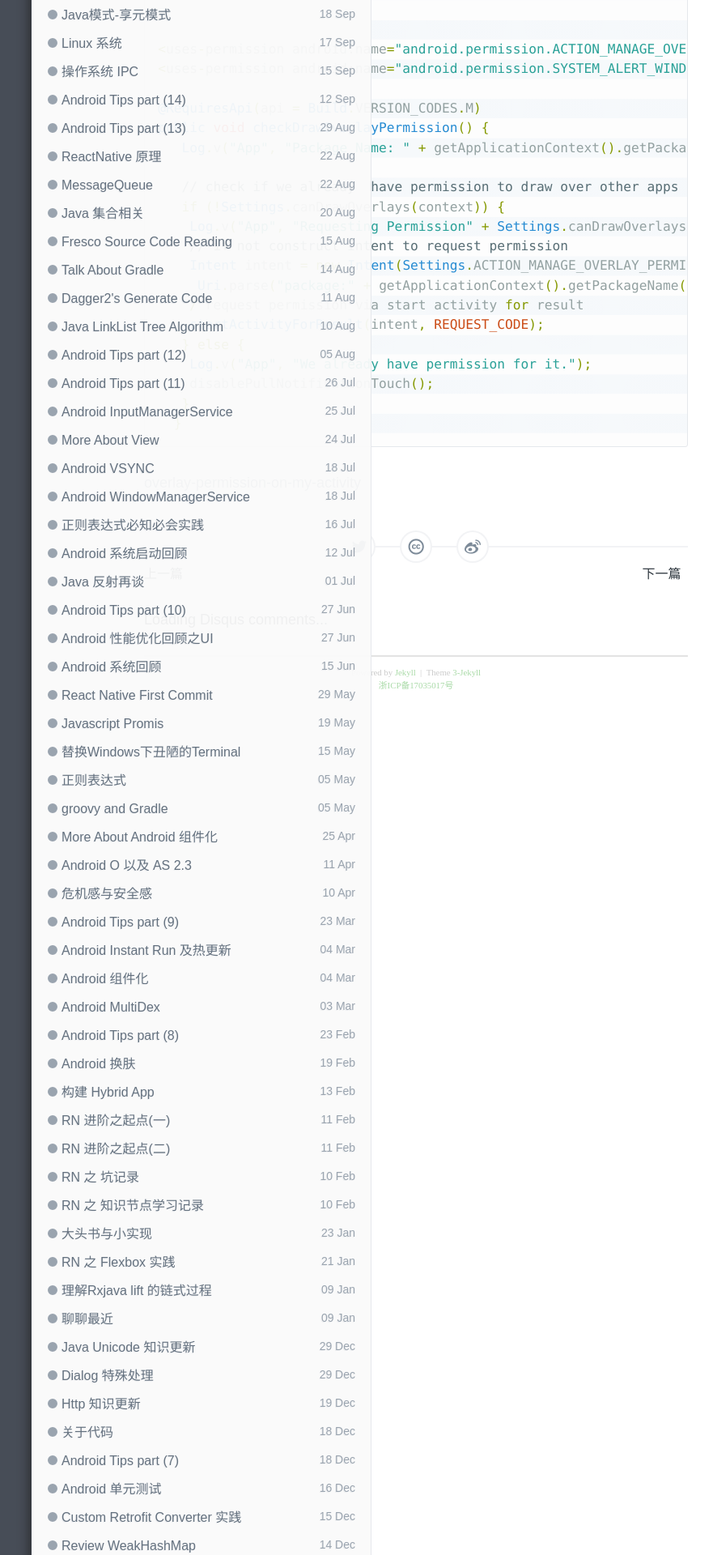
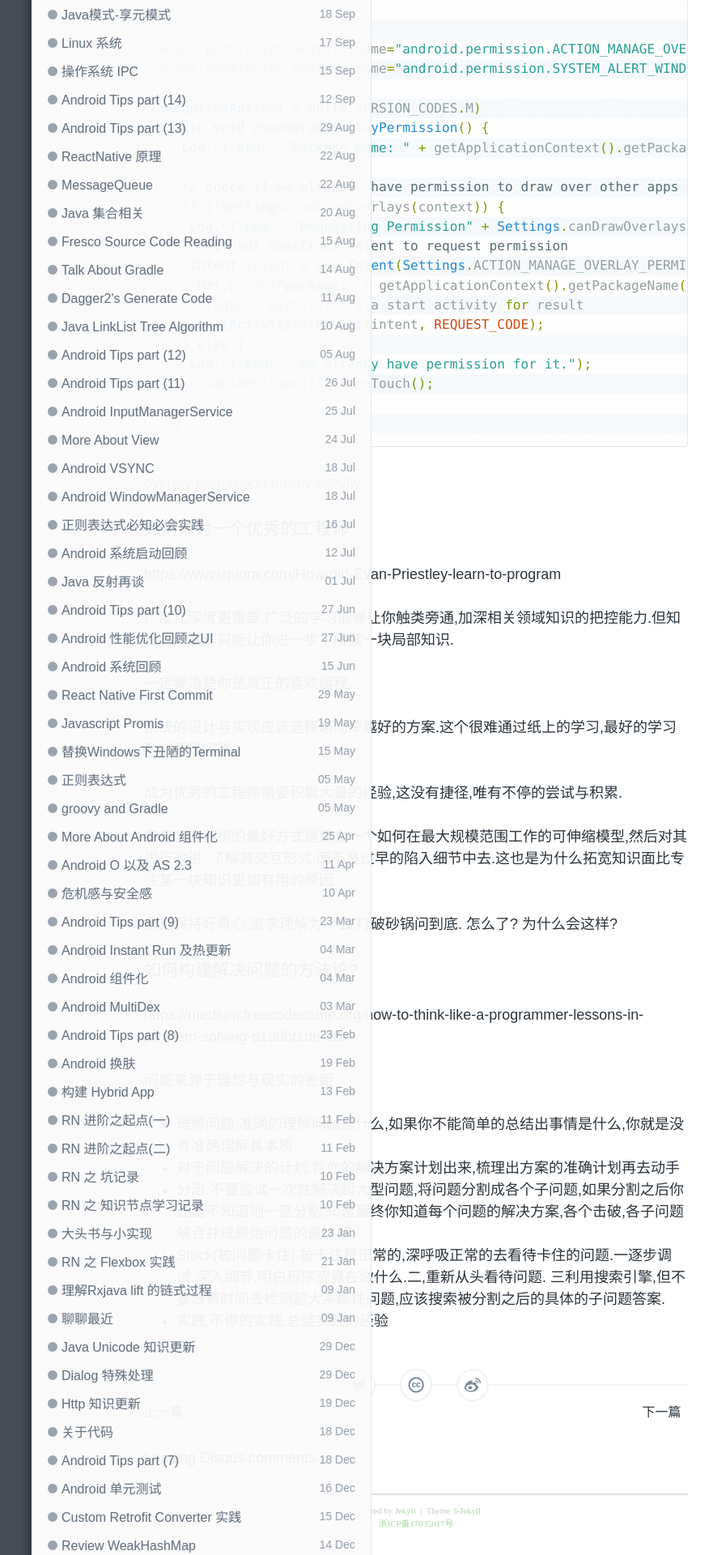
Before and after one commit to enlipan/enlipan.github.io, a Jekyll site: the page built from _posts/2018-08-31-android-tips-21.md, in a window 1280 px wide. Shown: the part 1718-3638 px from the top of the page at 81% size, without its empty margins (126-1007 px from the left). Built offline with Jekyll 4.4.1, drawn with Linux system fonts in a browser that asks for light colours; nearby versions of some CDN libraries; comment, search, counter and statistics services are not loaded.

Commit message:
feat: add tips

```diff
--- a/_posts/2018-08-31-android-tips-21.md
+++ b/_posts/2018-08-31-android-tips-21.md
@@ -92,3 +92,35 @@
 
 
 [overlay-permission-on-my-activity](https://stackoverflow.com/questions/40437721/how-to-give-screen-overlay-permission-on-my-activity)
+
+
+
+### 如何成为一个优秀的工程师
+
+https://www.quora.com/How-did-Evan-Priestley-learn-to-program
+
+
+广度比深度更重要,广泛的学习能够让你触类旁通,加深相关领域知识的把控能力.但知识的深度却只能让你进一步了解某一块局部知识.
+
+一定要清楚你是真正的喜欢编程.
+
+系统的设计与实现应该选择越简单越好的方案.这个很难通过纸上的学习,最好的学习形式还是实践.
+
+成为优秀的工程师需要积累大量的经验,这没有捷径,唯有不停的尝试与积累.
+
+学习复杂系统的最好方式是建立一个如何在最大规模范围工作的可伸缩模型,然后对其进行改进. 了解其交互形式,而不是过早的陷入细节中去.这也是为什么拓宽知识面比专注某一块知识更加有用的原因.
+
+永远保持好奇心,追求理解为什么,打破砂锅问到底. 怎么了? 为什么会这样?
+
+
+### 如何构建解决问题的方法论?
+
+https://medium.freecodecamp.org/how-to-think-like-a-programmer-lessons-in-problem-solving-d1d8bf1de7d2
+
+问题来源于理想与现实的差距
+
+* 理解问题,准确的理解问题是什么,如果你不能简单的总结出事情是什么,你就是没有准确理解其本质
+* 对于问题解决的计划,将你的解决方案计划出来,梳理出方案的准确计划再去动手
+* 分治.不要尝试一次性解决超大型问题,将问题分割成各个子问题,如果分割之后你还是不知道则一直分割,知道最终你知道每个问题的解决方案,各个击破,各子问题解合并成原始问题的最终解.
+* Stuck(被问题卡住).被卡住是正常的,深呼吸正常的去看待卡住的问题.一逐步调试,深入细节,明白程序究竟在做什么.二,重新从头看待问题. 三利用搜索引擎,但不要浪费时间去检测超大系统性问题,应该搜索被分割之后的具体的子问题答案.
+* 实践.不停的实践,总结实践的经验
```
